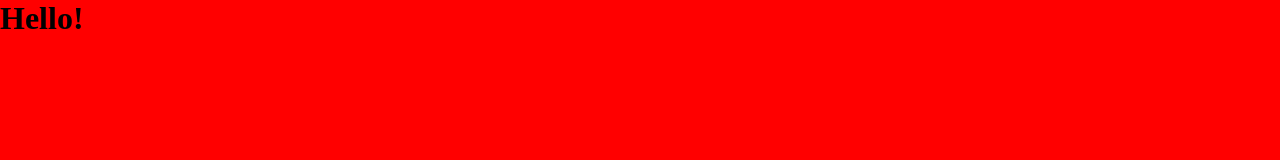
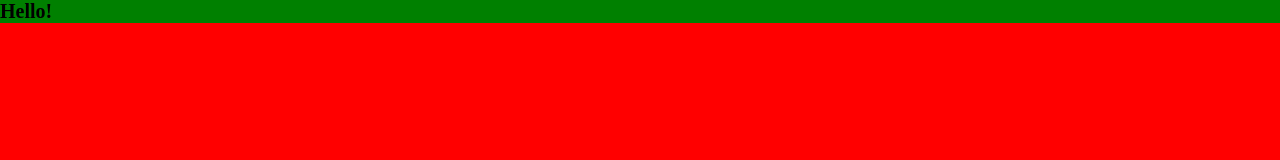
Before and after one commit to GK-03033/First, a plain HTML site: page index.html in a window 1280 px wide. Drawn offline with Linux system fonts and the light colour scheme.

Commit message:
add header styles

```diff
--- /dev/null
+++ b/header.css
@@ -0,0 +1,3 @@
+header {
+    background-color: green;
+}
--- a/style.css
+++ b/style.css
@@ -1,3 +1,9 @@
+@import url(header.css);
+
 body {
     background-color: red;
 }
+
+h1 {
+    font-size: 20px;
+}
```
